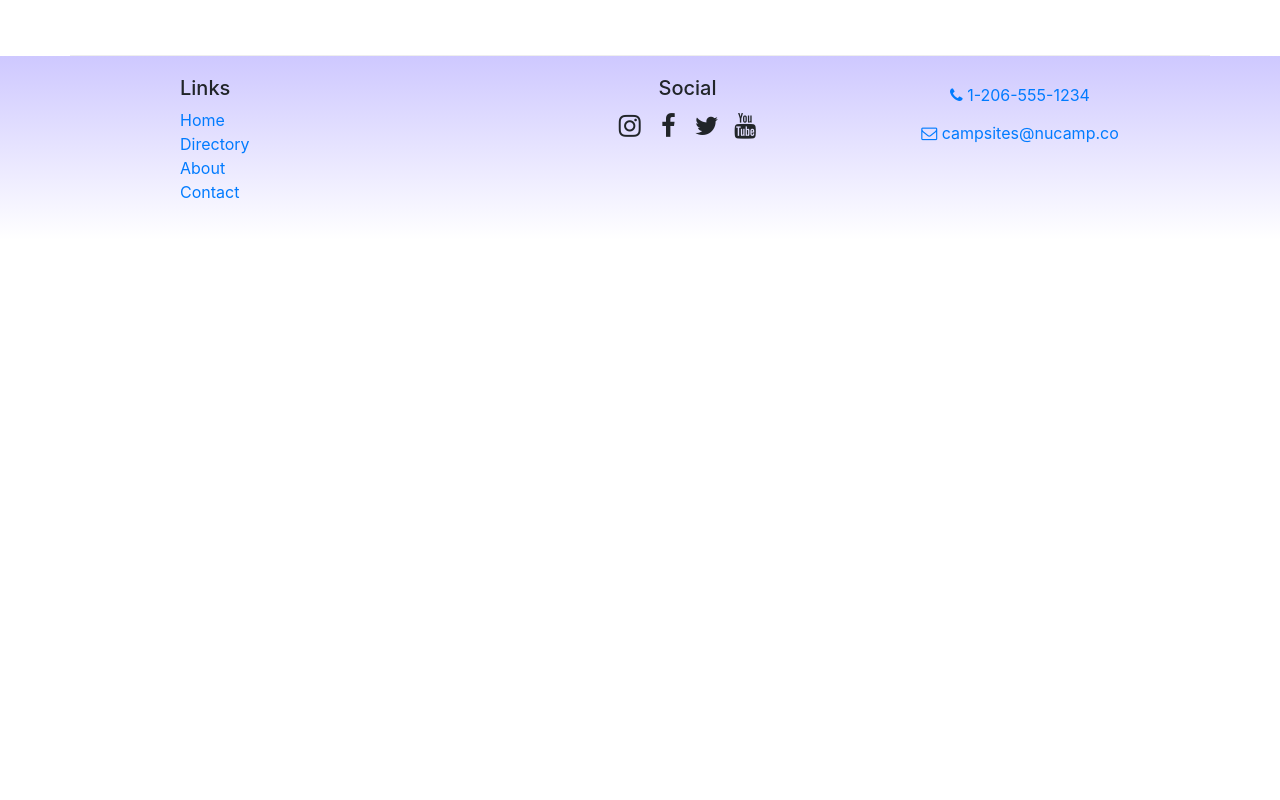
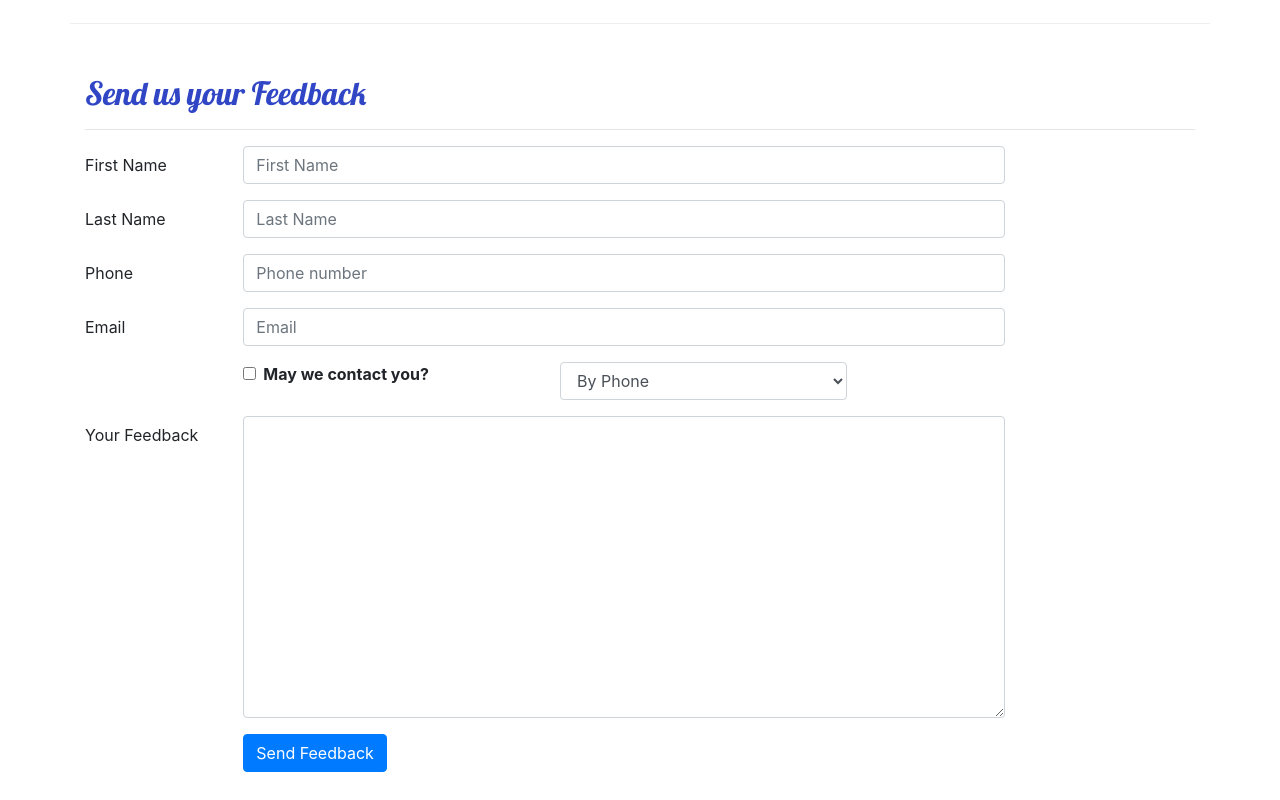
Before and after one commit to nkiliyumwami/ReactNucampsite, a React (Create React App) app: page /contactus in a window 1280 px wide. Shown: the part 620-1420 px from the top of the page. Before the commit the page ends 860 px from the top, so only its background shows below. Built offline with nearby package versions, Linux system fonts and the light colour scheme.

Commit message:
Controlled Forms

```diff
--- /dev/null
+++ b/src/components/AboutComponent.js
@@ -0,0 +1,94 @@
+import React from 'react';
+import { Breadcrumb, BreadcrumbItem, Card, CardBody, CardHeader, Media } from 'reactstrap';
+import { Link } from 'react-router-dom';
+
+function RenderPartner({partner}) {
+    return partner ?
+    <>
+    <Media object src ={partner.image} alt= {partner.name} width ='150' />
+    <Media body className ='ml-5 mb-4' >
+        <Media heading >
+            {partner.name}
+        </Media>
+        {partner.description}
+    </Media>
+    </>
+    :
+    <div></div>
+}
+
+
+
+function About(props) {
+
+    const partners = props.partners.map(partner => {
+        return (
+            <Media tag='li' key={partner.id}>
+                <RenderPartner partner = {partner} />
+            </Media>
+        );
+    });
+
+    return (
+        <div className="container">
+            <div className="row">
+                <div className="col">
+                    <Breadcrumb>
+                        <BreadcrumbItem><Link to="/home">Home</Link></BreadcrumbItem>
+                        <BreadcrumbItem active>About Us</BreadcrumbItem>
+                    </Breadcrumb>
+                    <h2>About Us</h2>
+                    <hr />
+                </div>
+            </div>
+            <div className="row row-content">
+                <div className="col-sm-6">
+                    <h3>Our Mission</h3>
+                    <p>We present a curated database of the best campsites in the vast woods and backcountry of the World Wide Web Wilderness. We increase access to adventure for the public while promoting safe and respectful use of resources. The expert wilderness trekkers on our staff personally verify each campsite to make sure that they are up to our standards. We also present a platform for campers to share reviews on campsites they have visited with each other.</p>
+                </div>
+                <div className="col-sm-6">
+                    <Card>
+                        <CardHeader className="bg-primary text-white"><h3>Facts At a Glance</h3></CardHeader>
+                        <CardBody>
+                            <dl className="row">
+                                <dt className="col-6">Founded</dt>
+                                <dd className="col-6">February 3, 2016</dd>
+                                <dt className="col-6">No. of Campsites in 2019</dt>
+                                <dd className="col-6">563</dd>
+                                <dt className="col-6">No. of Reviews in 2019</dt>
+                                <dd className="col-6">4388</dd>
+                                <dt className="col-6">Employees</dt>
+                                <dd className="col-6">42</dd>
+                            </dl>
+                        </CardBody>
+                    </Card>
+                </div>
+                <div className="col">
+                    <Card className="bg-light mt-3">
+                        <CardBody>
+                            <blockquote className="blockquote">
+                                <p className="mb-0">I will not follow where the path may lead, but I will go where there is no path, and I will leave a trail.</p>
+                                <footer className="blockquote-footer">Muriel Strode,{' '}
+                                    <cite title="Source Title">"Wind-Wafted Wild Flowers" -
+                                    The Open Court, 1903</cite>
+                                </footer>
+                            </blockquote>
+                        </CardBody>
+                    </Card>
+                </div>
+            </div>
+            <div className="row row-content">
+                <div className="col-12">
+                    <h3>Community Partners</h3>
+                </div>
+                <div className="col mt-4">
+                    <Media list>
+                        {partners}
+                    </Media>
+                </div>
+            </div>
+        </div>
+    );
+}
+
+export default About;
--- a/src/components/ContactComponent.js
+++ b/src/components/ContactComponent.js
@@ -1,8 +1,41 @@
-import React from 'react';
-import {Breadcrumb, BreadcrumbItem} from 'reactstrap';
+import React, {Component} from 'react';
+import {Breadcrumb, BreadcrumbItem, Button, Form, FormGroup, Label, Input, Col} from 'reactstrap';
 import {Link} from 'react-router-dom';
 
-function Contact(props) {
+
+class  Contact extends Component {
+    constructor(props) {
+        super(props);
+
+        this.state = {
+            firstName: '',
+            lastName: '',
+            phoneNum: '',
+            email: '',
+            agree: false,
+            contactType: 'By Phone',
+            feedback: ''
+        };
+
+        this.handleInputChange = this.handleInputChange.bind(this);
+        this.handleSubmit = this.handleSubmit.bind(this);
+    }
+
+    handleInputChange(event) {
+        const target= event.target;
+        const name = target.name;
+        const value = target.type === 'checkbox'? target.checked : target.value;
+
+        this.setState({[name]: value});
+    }
+
+    handleSubmit(event) {
+        console.log('Curent state is: '+JSON.stringify(this.state));
+        alert('Curent state is: '+JSON.stringify(this.state));
+        event.preventDefault();
+    }
+
+    render() {
             return(
             <div className="container">
                 <div className="row">
@@ -30,8 +63,93 @@
                         <a role="button" className="btn btn-link" href="mailto:fakeemail@fakeemail.co"><i className="fa fa-envelope-o" /> campsites@nucamp.co</a>
                     </div>
                 </div>
+                {/* contact form here: */}
+                 <div className="row row-content">
+                    <div className="col-12">
+                        <h2>Send us your Feedback</h2>
+                        <hr />
+                    </div>
+                    <div className="col-md-10">
+                        <Form onSubmit={this.handleSubmit}>
+                            <FormGroup row>
+                                <Label htmlFor="firstName" md={2}>First Name</Label>
+                                <Col md={10}>
+                                    <Input type="text" id="firstName" name="firstName"
+                                        placeholder="First Name"
+                                        value={this.state.firstName}
+                                        onChange={this.handleInputChange} />
+                                </Col>
+                            </FormGroup>
+                            <FormGroup row>
+                                <Label htmlFor="lastName" md={2}>Last Name</Label>
+                                <Col md={10}>
+                                    <Input type="text" id="lastName" name="lastName"
+                                        placeholder="Last Name"
+                                        value={this.state.lastName}
+                                        onChange={this.handleInputChange} />
+                                </Col>
+                            </FormGroup>
+                            <FormGroup row>
+                                <Label htmlFor="phoneNum" md={2}>Phone</Label>
+                                <Col md={10}>
+                                    <Input type="tel" id="phoneNum" name="phoneNum"
+                                        placeholder="Phone number"
+                                        value={this.state.phoneNum}
+                                        onChange={this.handleInputChange} />
+                                </Col>
+                            </FormGroup>
+                            <FormGroup row>
+                                <Label htmlFor="email" md={2}>Email</Label>
+                                <Col md={10}>
+                                    <Input type="email" id="email" name="email"
+                                        placeholder="Email"
+                                        value={this.state.email}
+                                        onChange={this.handleInputChange} />
+                                </Col>
+                            </FormGroup>
+                            <FormGroup row>
+                                <Col md={{size: 4, offset: 2}}>
+                                    <FormGroup check>
+                                        <Label check>
+                                            <Input type="checkbox"
+                                                name="agree"
+                                                checked={this.state.agree}
+                                                onChange={this.handleInputChange} /> {' '}
+                                            <strong>May we contact you?</strong>
+                                        </Label>
+                                    </FormGroup>
+                                </Col>
+                                <Col md={4}>
+                                    <Input type="select" name="contactType"
+                                            value={this.state.contactType}
+                                            onChange={this.handleInputChange}>
+                                        <option>By Phone</option>
+                                        <option>By Email</option>
+                                    </Input>
+                                </Col>
+                            </FormGroup>
+                            <FormGroup row>
+                                <Label htmlFor="feedback" md={2}>Your Feedback</Label>
+                                <Col md={10}>
+                                    <Input type="textarea" id="feedback" name="feedback"
+                                        rows="12"
+                                        value={this.state.feedback}
+                                        onChange={this.handleInputChange}></Input>
+                                </Col>
+                            </FormGroup>
+                            <FormGroup row>
+                                <Col md={{size: 10, offset: 2}}>
+                                    <Button type="submit" color="primary">
+                                        Send Feedback
+                                    </Button>
+                                </Col>
+                            </FormGroup>
+                        </Form>
+                    </div>
+                </div>
             </div>
         );
+    }
 }
 
 
--- a/src/components/HeaderComponent.js
+++ b/src/components/HeaderComponent.js
@@ -21,7 +21,7 @@
     render() {
         return(
            <React.Fragment>
-               <Jumbotron  fluid>
+               <Jumbotron  fluid style ={{margin:0}}>
                    <div className="container">
                        <div className="row">
                            <div className="col">
--- a/src/components/MainComponent.js
+++ b/src/components/MainComponent.js
@@ -5,6 +5,7 @@
 import Footer from './FooterComponent';
 import Home from './HomeComponent';
 import Contact from './ContactComponent';
+import About from './AboutComponent';
 import {COMMENTS} from '../shared/comments';
 import {PARTNERS} from '../shared/partners';
 import {PROMOTIONS} from '../shared/promotions';
@@ -51,6 +52,7 @@
           <Route exact path='/directory' render={() => <Directory campsites={this.state.campsites} />} />
           <Route path = '/directory/:campsiteId' component ={CampsiteWithId} />
           <Route exact path ='/contactus' component ={Contact} />
+          <Route exact path ='/aboutus' render = {() => <About partners ={this.state.partners} /> } />
           <Redirect to='/home' />
         </Switch>
         <Footer />
```
Lines whose indentation alone changed are shown as unchanged.
